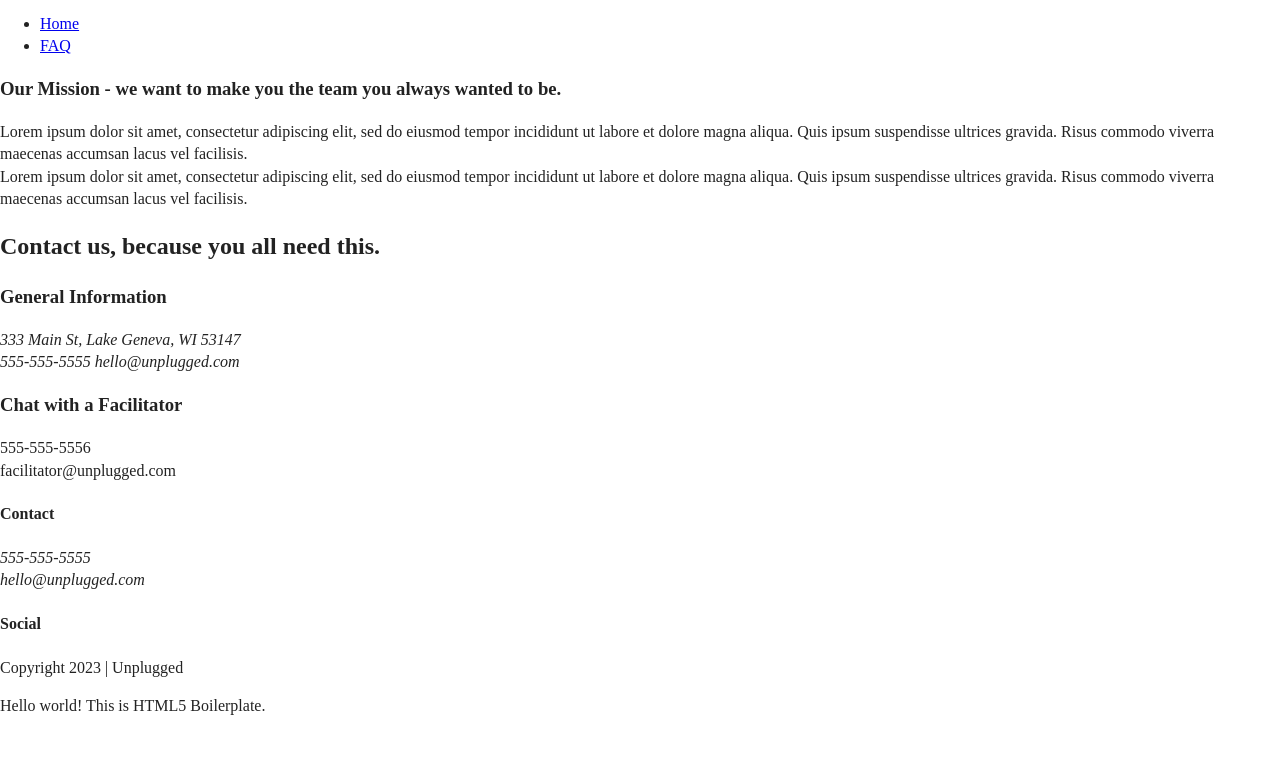
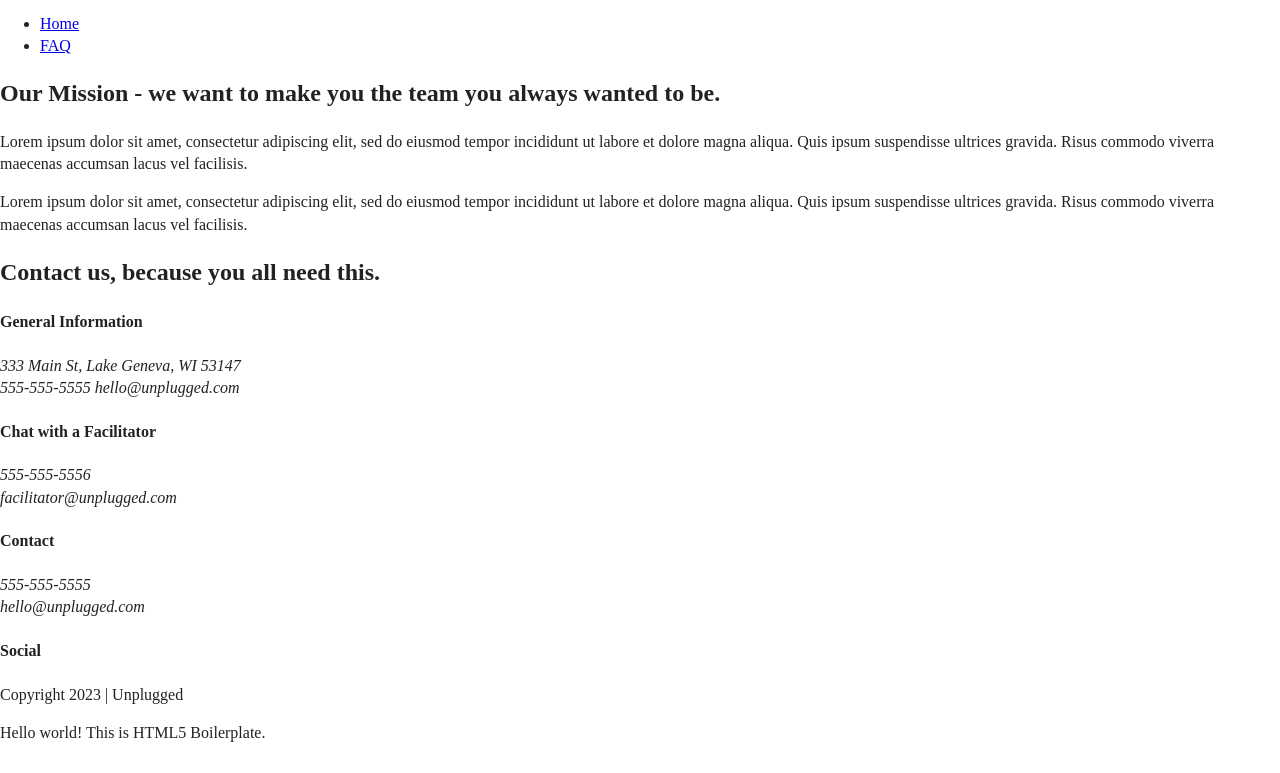
Before and after one commit to KellyW01/unplugged-site, a website: page about/index.html in a window 1280 px wide. Shown: the part 27-800 px from the top of the page. Drawn offline with Linux system fonts and the light colour scheme.

Commit message:
Updated about and faq page

```diff
--- a/about/index.html
+++ b/about/index.html
@@ -45,13 +45,14 @@
   <main>
       <section class="mission">
         <div class="content-wrapper">
+          <h2>Our Mission - we want to make you the team you always wanted to be.</h2>
           <div class="mission-content">
-            <h3>Our Mission - we want to make you the team you always wanted to be.</h3>
             <p>
             Lorem ipsum dolor sit amet, consectetur adipiscing elit, sed do eiusmod tempor incididunt ut labore et
             dolore magna aliqua. Quis ipsum suspendisse ultrices gravida. Risus commodo viverra maecenas accumsan lacus
             vel facilisis.
-            <br>
+            </p>
+            <p>
             Lorem ipsum dolor sit amet, consectetur adipiscing elit, sed do eiusmod tempor incididunt ut labore et
             dolore magna aliqua. Quis ipsum suspendisse ultrices gravida. Risus commodo viverra maecenas accumsan lacus
             vel facilisis.
@@ -61,34 +62,42 @@
       </section>
 
     <section class="map">
-      <figure></figure>
+      <figure>
+
+      </figure>
     </section>
 
     <section class="contact-content">
       <div class="content-wrapper">
         <h2>Contact us, because you all need this.
         </h2>
-        <article>
+        <div class="contact-content">
           <div>
-            <h3>
+            <h4>
               General Information
-            </h3>
+            </h4>
             <address>
+              <p>
               333 Main St, Lake Geneva, WI 53147<br>
               555-555-5555
               hello@unplugged.com
+              </p>
             </address>
           </div>
           <div>
-            <h3>
+            <h4>
               Chat with a Facilitator
-            </h3>
+            </h4>
+            <address>
             <p>
               555-555-5556<br>
               facilitator@unplugged.com
             </p>
+            </address>
           </div>
-        </article>
+          <!--contact-content ends-->
+        </div>
+        <!--content-wrapper ends-->
       </div>
     </section>
 
```
Also changed, not shown: faq/index.html (+13 -15 lines).
